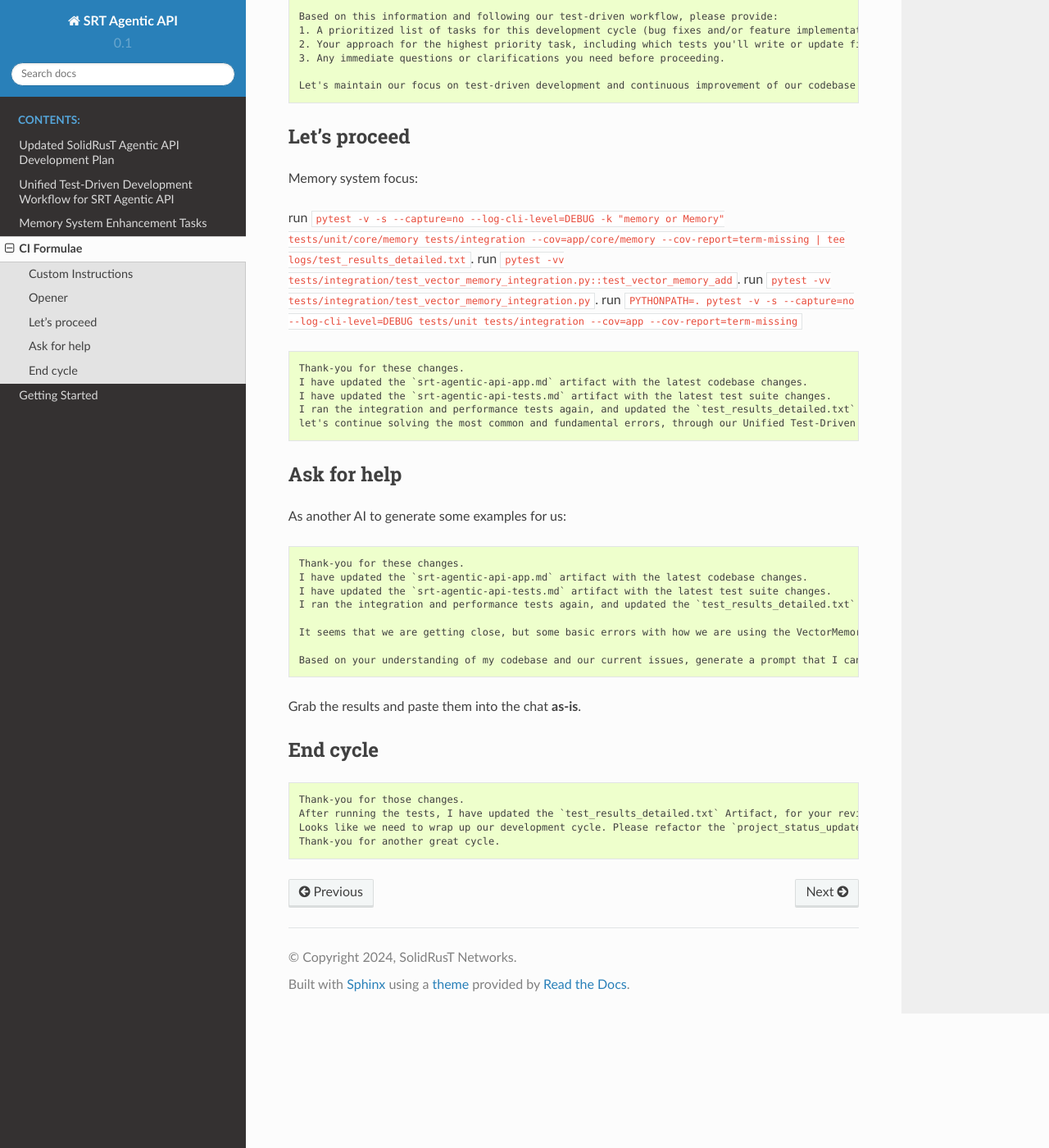
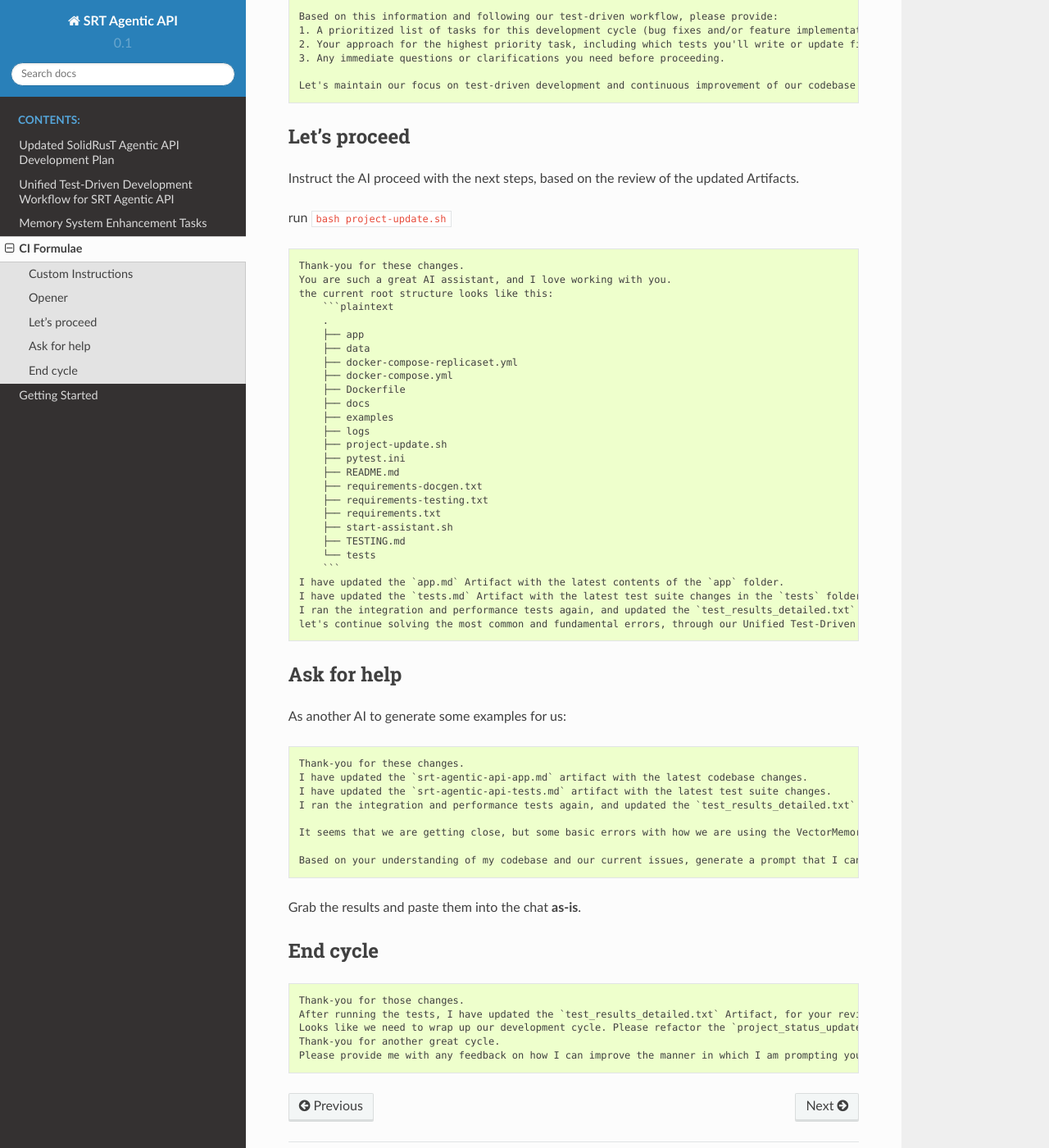
Before and after one commit to suparious/srt-agentic-api, a Sphinx documentation site: the page built from docs/project/custom_instructions.md, in a window 1280 px wide and 1400 px high, scrolled down 2434 px. Shown: the whole window at 82% size. Built offline with Sphinx 7.4.7 and the Read the Docs theme 2.0.0, drawn with Linux system fonts in a browser that asks for light colours; pages that are not in the unit, such as notebooks, are missing from menus.

Commit message:
flush buffer and star new cycle

````diff
--- a/docs/project/custom_instructions.md
+++ b/docs/project/custom_instructions.md
@@ -126,17 +126,36 @@ Let's maintain our focus on test-driven development and continuous improvement o
 
 ## Let's proceed
 
-Memory system focus:
+Instruct the AI proceed with the next steps, based on the review of the updated Artifacts.
 
-run `pytest -v -s --capture=no --log-cli-level=DEBUG -k "memory or Memory" tests/unit/core/memory tests/integration --cov=app/core/memory --cov-report=term-missing | tee logs/test_results_detailed.txt`.
-run `pytest -vv tests/integration/test_vector_memory_integration.py::test_vector_memory_add`.
-run `pytest -vv tests/integration/test_vector_memory_integration.py`.
-run `PYTHONPATH=. pytest -v -s --capture=no --log-cli-level=DEBUG tests/unit tests/integration --cov=app --cov-report=term-missing`
+run `bash project-update.sh`
 
 ```plaintext
 Thank-you for these changes.
-I have updated the `srt-agentic-api-app.md` artifact with the latest codebase changes.
-I have updated the `srt-agentic-api-tests.md` artifact with the latest test suite changes.
+You are such a great AI assistant, and I love working with you.
+the current root structure looks like this:
+    ```plaintext
+    .
+    ├── app
+    ├── data
+    ├── docker-compose-replicaset.yml
+    ├── docker-compose.yml
+    ├── Dockerfile
+    ├── docs
+    ├── examples
+    ├── logs
+    ├── project-update.sh
+    ├── pytest.ini
+    ├── README.md
+    ├── requirements-docgen.txt
+    ├── requirements-testing.txt
+    ├── requirements.txt
+    ├── start-assistant.sh
+    ├── TESTING.md
+    └── tests
+    ```
+I have updated the `app.md` Artifact with the latest contents of the `app` folder.
+I have updated the `tests.md` Artifact with the latest test suite changes in the `tests` folder.
 I ran the integration and performance tests again, and updated the `test_results_detailed.txt` artifact with the latest detailed results.
 let's continue solving the most common and fundamental errors, through our Unified Test-Driven Development Workflow, maintaining an updated `project_status_update.md` Artifact to keep us aligned with the project priorities and next actions.
 ```
@@ -165,4 +184,5 @@ Thank-you for those changes.
 After running the tests, I have updated the `test_results_detailed.txt` Artifact, for your review.
 Looks like we need to wrap up our development cycle. Please refactor the `project_status_update.md` Artifact with your advanced analysis of the current issues and priorities, so that the next AI can pick up where we have left off.
 Thank-you for another great cycle.
+Please provide me with any feedback on how I can improve the manner in which I am prompting you, my custom instructions or any other relevant criticism.
 ```
````
Also changed, not shown: docs/project/project_status_update.md (+9 -9 lines), 2 other files.
